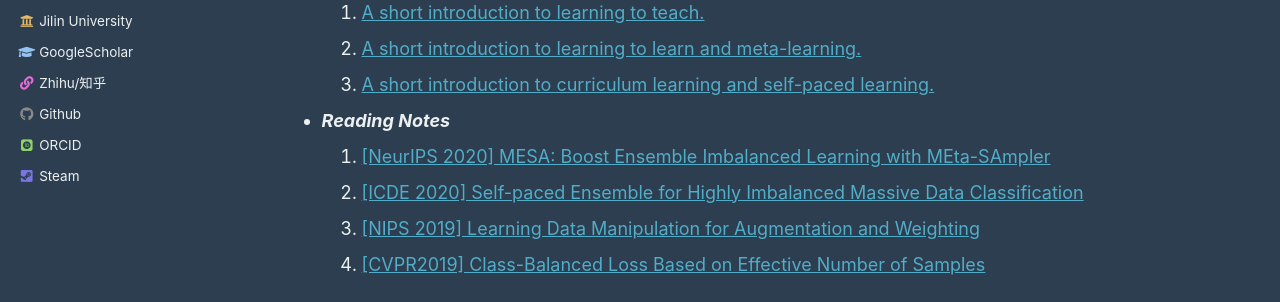
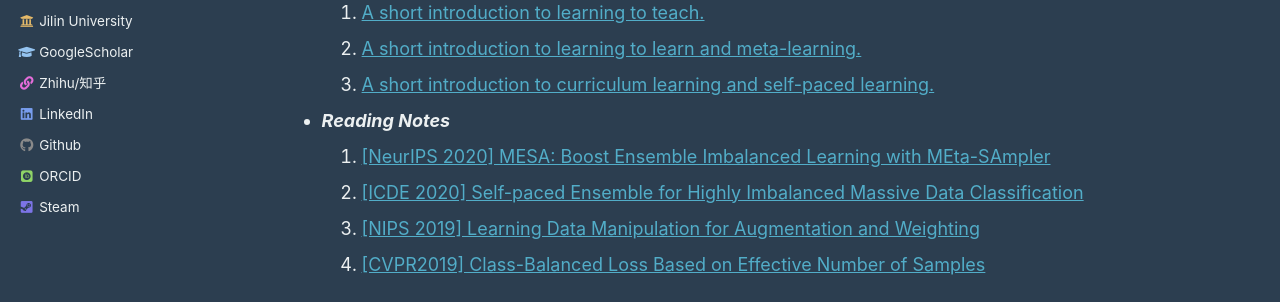
Before and after one commit to ZhiningLiu1998/ZhiningLiu1998.github.io, a Jekyll site: the page built from _pages/blogs.md, in a window 1280 px wide. Shown: the part 432-734 px from the top of the page. Built offline with Jekyll 4.4.1, drawn with Linux system fonts in a browser that asks for light colours; some web fonts are replaced.

Commit message:
MNT add linkdin

```diff
--- a/_includes/author-profile.html
+++ b/_includes/author-profile.html
@@ -45,9 +45,9 @@
       <!-- {% if author.researchgate %}
         <li><a href="{{ author.researchgate }}"><i class="fab fa-fw fa-researchgate" aria-hidden="true" style="color:rgb(110, 223, 170)"></i> ResearchGate &zwnj; </a></li>
       {% endif %} -->
-      <!-- {% if author.linkedin %}
+      {% if author.linkedin %}
         <li><a href="https://www.linkedin.com/in/{{ author.linkedin }}"><i class="fab fa-fw fa-linkedin" aria-hidden="true" style="color:rgb(120, 157, 238)"></i> LinkedIn &zwnj; </a></li>
-      {% endif %} -->
+      {% endif %}
       {% if author.github %}
         <li><a href="https://github.com/{{ author.github }}"><i class="fab fa-fw fa-github" aria-hidden="true" style="color:rgb(138, 138, 138)"></i> Github &zwnj; </a></li>
       {% endif %}
```
